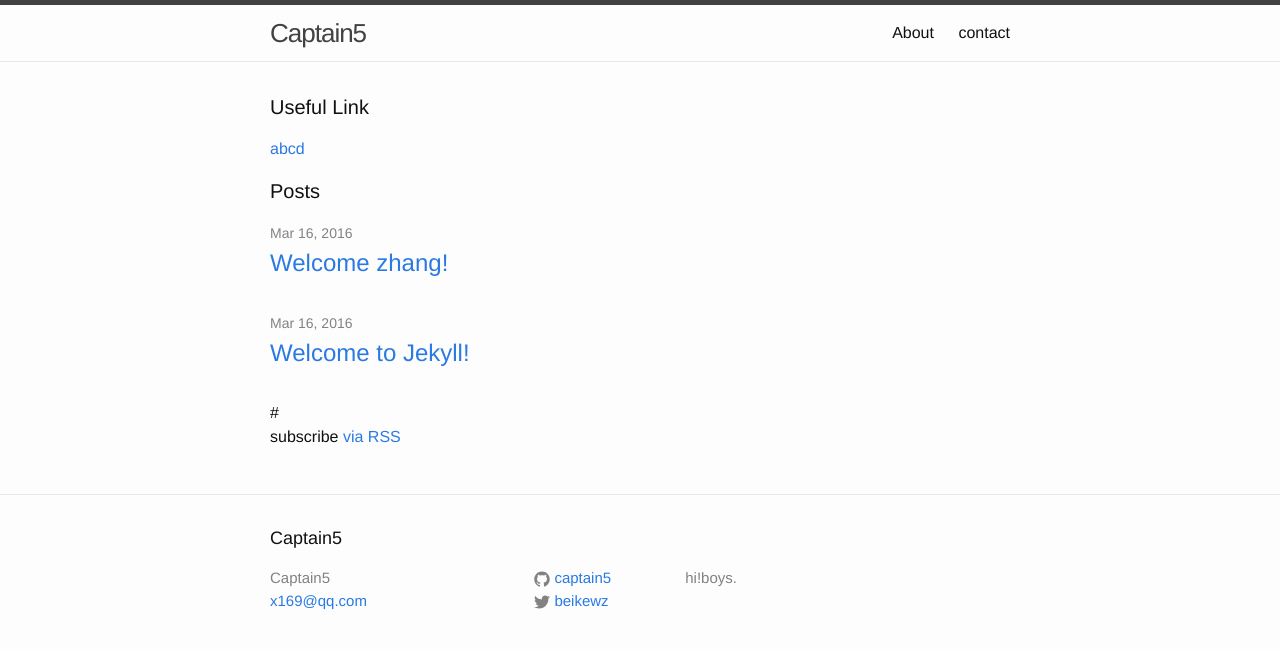
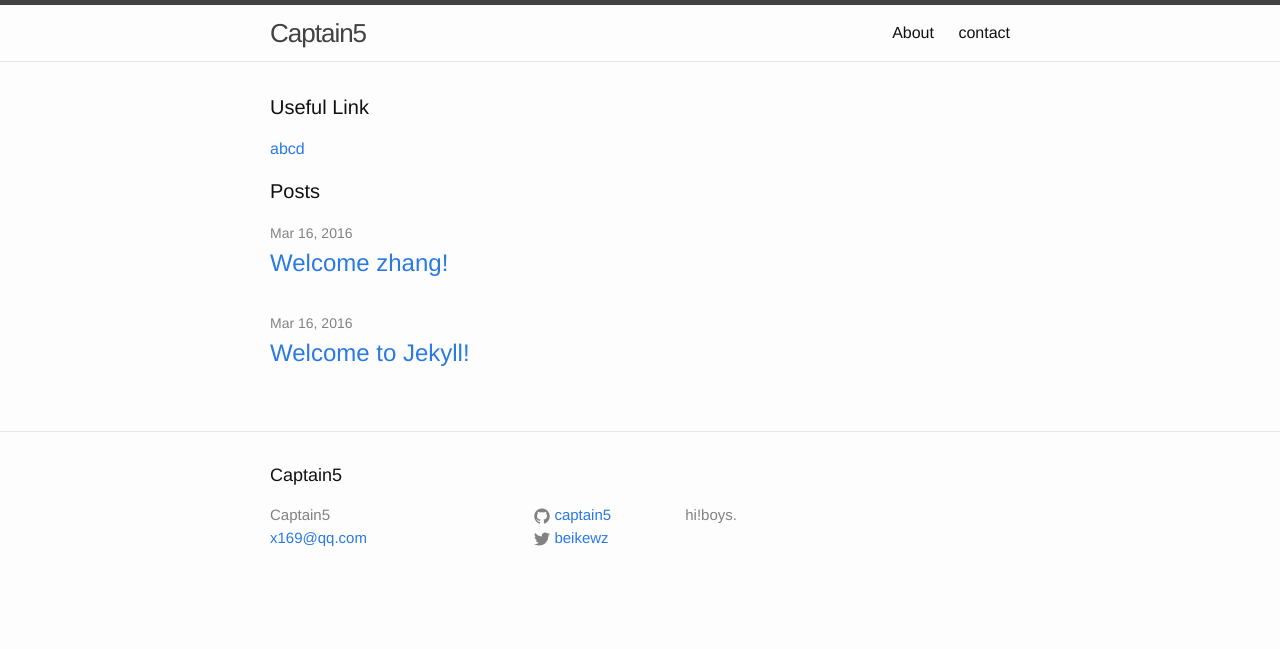
Before and after one commit to captain5/captain5.github.io, a Jekyll site: the page built from index.html, in a window 1280 px wide. Shown: the top 649 px of the page. Built offline with Jekyll 4.4.1, drawn with Linux system fonts in a browser that asks for light colours.

Commit message:
Update index.html

```diff
--- a/index.html
+++ b/index.html
@@ -22,7 +22,7 @@ layout: default
       </li>
     {% endfor %}
   </ul>
-
-#  <p class="rss-subscribe">subscribe <a href="{{ "/feed.xml" | prepend: site.baseurl }}">via RSS</a></p>
-
+<!--
+  <p class="rss-subscribe">subscribe <a href="{{ "/feed.xml" | prepend: site.baseurl }}">via RSS</a></p>
+-->
 </div>
```
